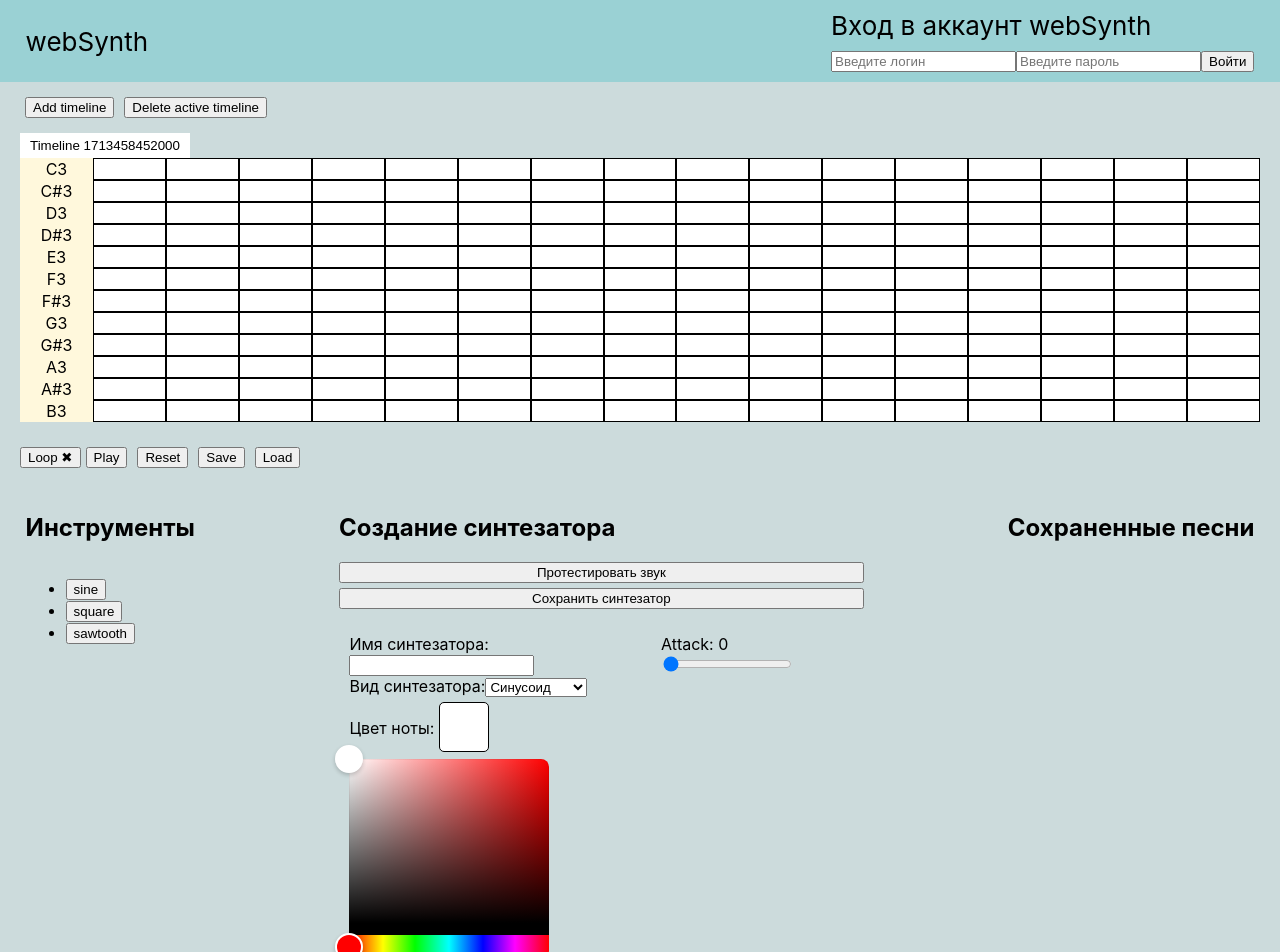
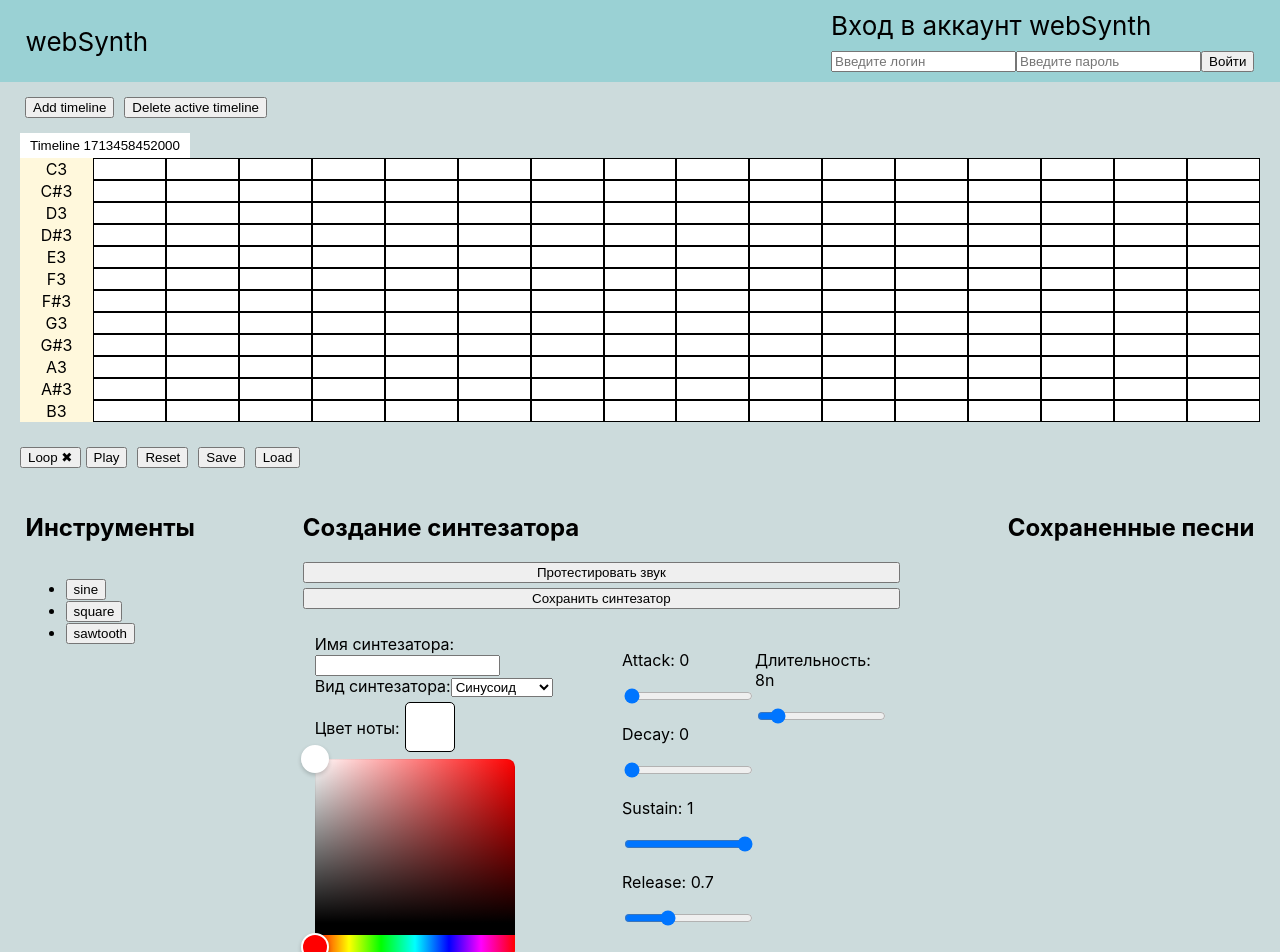
Before and after one commit to Wildexad/webSynth, a React (Create React App) app in the folder client/: page / in a window 1280 px wide. Shown: the top 952 px of the page. Built offline with nearby package versions, Linux system fonts and the light colour scheme; a web font is replaced by a local one.

Commit message:
Envelope sliders working as intended and added duration slider (not working for timelie currently)

```diff
--- a/client/src/components/InstrumentCreation.jsx
+++ b/client/src/components/InstrumentCreation.jsx
@@ -1,14 +1,14 @@
 import React, { useState } from "react";
 import { HexColorPicker } from "react-colorful";
-import Slider from '@mui/material/Slider';
 
 import * as Tone from 'tone';
-import InstrumentSlider from "./InstrumentSlider";
 
 const InstrumentCreation = ({ synthList, setSynthList }) => {
     const [synthName, setSynthName] = useState(''); // Состояние названия нового синтезатора
     const [synthType, setSynthType] = useState('sine'); // Состояния вида осциллятора нового синтезатора
     const [synthColor, setSynthColor] = useState('#fff'); // Состояние цвета нового синтезатора
+
+    const [noteLength, setNoteLength] = useState('8');
 
     // Envelope нового синтезатора
     const [attack, setAttack]= useState(0.0);
@@ -56,7 +56,7 @@ const InstrumentCreation = ({ synthList, setSynthList }) => {
 
         synth.toDestination();
 
-        synth.triggerAttackRelease('B3', "64n");
+        synth.triggerAttackRelease('B3', noteLength + 'n');
     }
 
     return (
@@ -91,11 +91,38 @@ const InstrumentCreation = ({ synthList, setSynthList }) => {
                         </label>
                     </div>
 
-                    <div>
+                    <div className="synth-meta">
                         <label>
-                            Attack: {attack}
+                            <p>Attack: {attack}</p>
                             <input type="range" min='0.0' max='2.0' defaultValue='0.0' step='0.1' onChange={(e) => {
                                 setAttack(e.target.value);
+                            }} />
+                        </label>
+                        <label>
+                            <p>Decay: {decay}</p>
+                            <input type="range" min='0.0' max='2.0' defaultValue='0.0' step='0.1' onChange={(e) => {
+                                setDecay(e.target.value);
+                            }} />
+                        </label>
+                        <label>
+                            <p>Sustain: {sustain}</p>
+                            <input type="range" min='0.0' max='1.0' defaultValue='1.0' step='0.1' onChange={(e) => {
+                                setSustain(e.target.value);
+                            }} />
+                        </label>
+                        <label>
+                            <p>Release: {release}</p>
+                            <input type="range" min='0.1' max='2.0' defaultValue='0.7' step='0.1' onChange={(e) => {
+                                setRelease(e.target.value);
+                            }} />
+                        </label>
+                    </div>
+
+                    <div className="synth-meta">
+                        <label>
+                            <p>Длительность: {noteLength + 'n'}</p>
+                            <input type="range" min='1' max='64' defaultValue='8' step='1' onChange={(e) => {
+                                setNoteLength(e.target.value);
                             }} />
                         </label>
                     </div>
--- a/client/src/pages/Main.jsx
+++ b/client/src/pages/Main.jsx
@@ -38,7 +38,7 @@ const Main = () => {
             'oscillator': { 'type': 'sawtooth' },
             'color': '#eb348f',
             'envelope': {
-                'attack': 1,
+                'attack': 0,
                 'decay': 0,
                 'sustain': 1,
                 'release': 0.7
```
Also changed, not shown: client/src/components/InstrumentSlider.jsx (deleted, +0 -11 lines).
